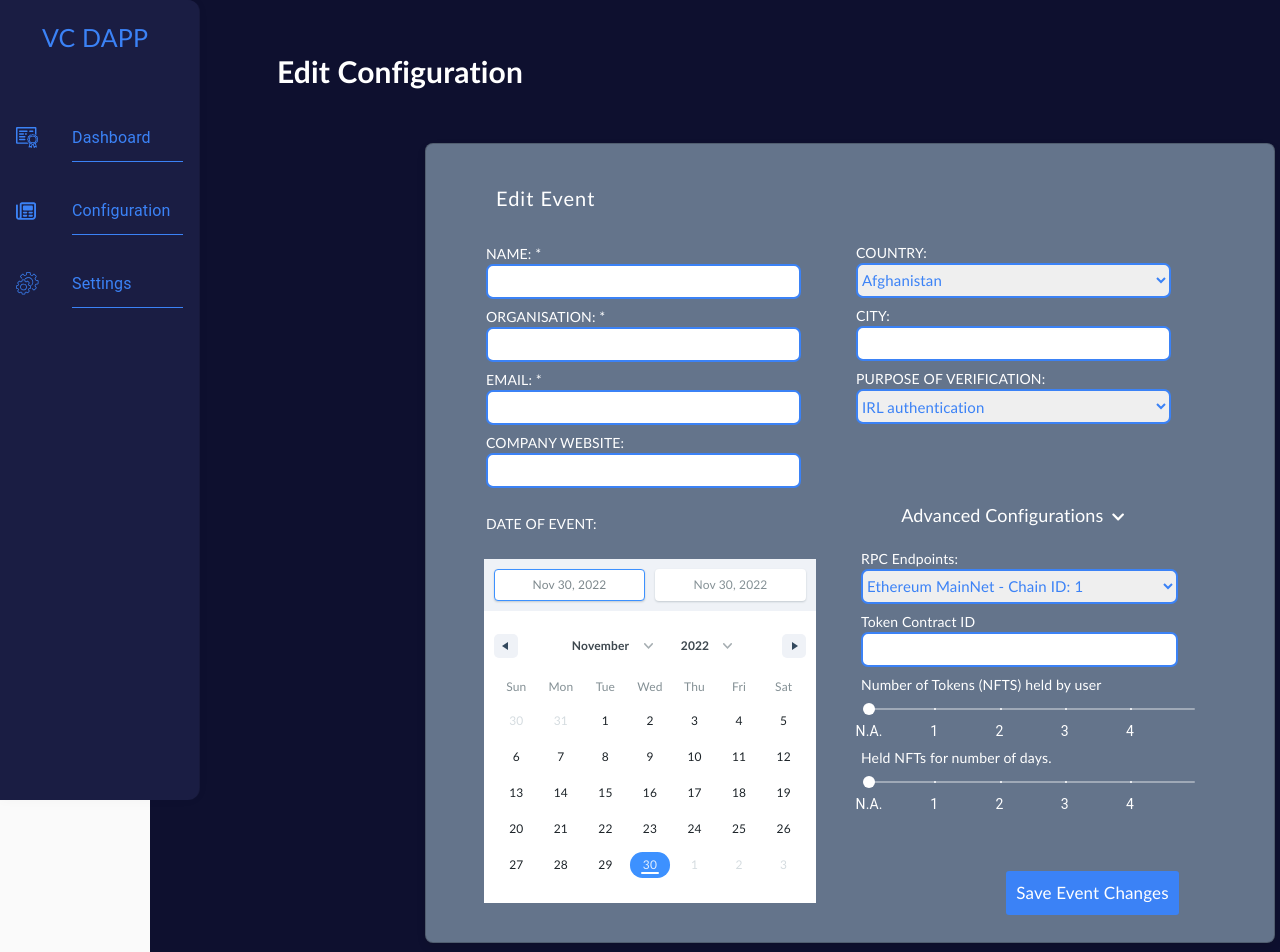
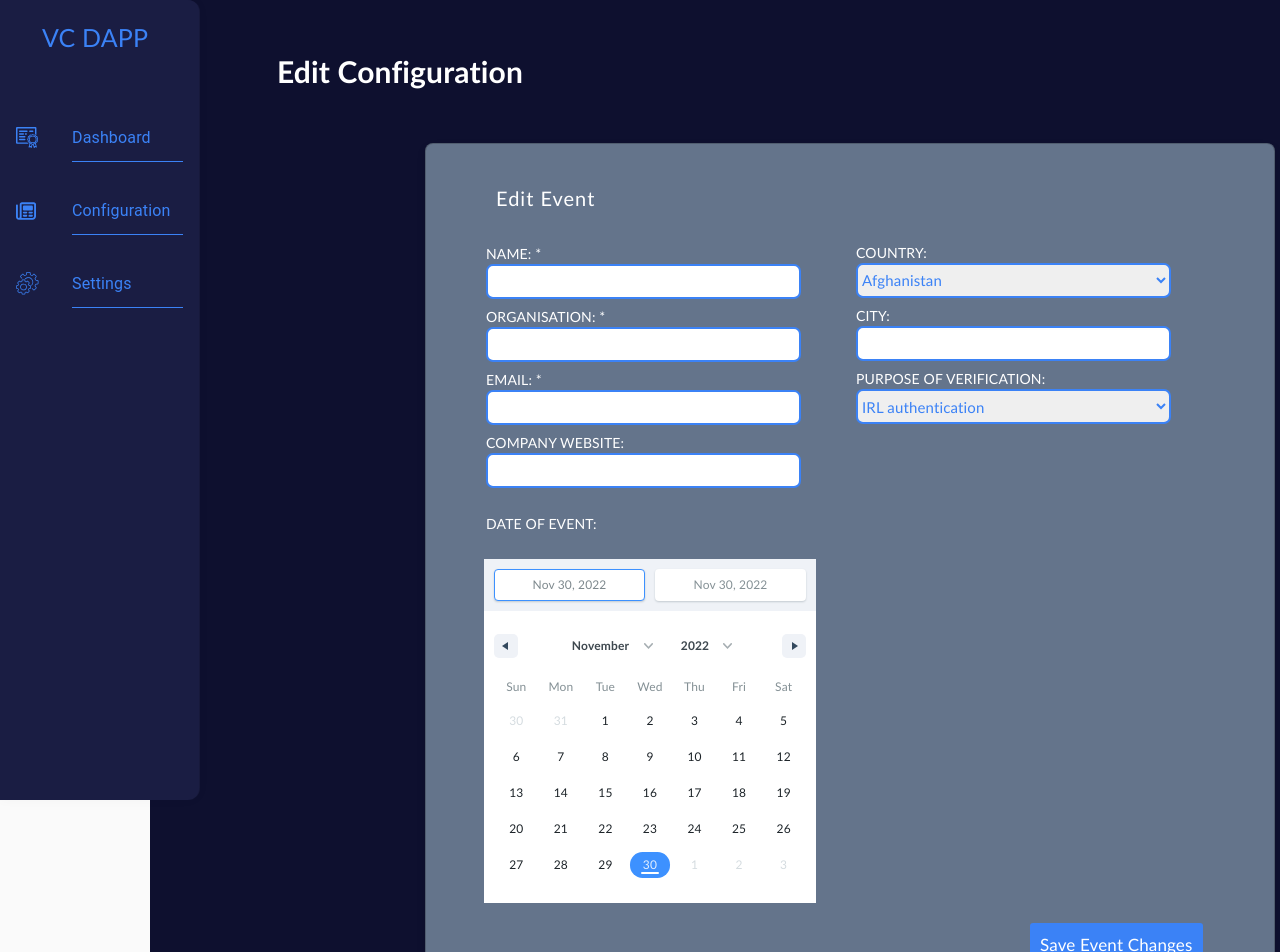
Before and after one commit to JedTrade-Associate/Verifiable-Credentials-DAPP-v4, a React (Create React App) app: page /EditConfiguration in a window 1280 px wide. Shown: the top 952 px of the page. Built offline with nearby package versions, Linux system fonts and the light colour scheme.

Commit message:
Added Input Saves and other things

```diff
--- a/src/Dashboard/Configuration.js
+++ b/src/Dashboard/Configuration.js
@@ -43,7 +43,9 @@ class Configuration extends Component {
             newRpc: '',
             newTokenContractID: '',
             numberOfTokens: '',
-            numberofDays:''
+            numberofDays:'',
+
+            openAdvancedConfig: false
 
         }
     }
@@ -83,6 +85,12 @@ class Configuration extends Component {
         this.setState({newCity: e.target.value})
       }
       else if(e.target.id === 'purposeOfVerification'){
+        if(e.target.value === 'Token-Gate Events'){
+          this.setState({openAdvancedConfig: true})
+        }
+        else{
+          this.setState({openAdvancedConfig: false})
+        }
         this.setState({newPurpose: e.target.value})
       }
       else if(e.target.id === 'RPC'){
@@ -98,30 +106,32 @@ class Configuration extends Component {
 
 
     render(){
+
         const selectionRange = {
             startDate: new Date(this.state.newStartDate),
             endDate: new Date(this.state.newEndDate),
             key: 'Selection'
           }
 
+          //hardcoded for now
           const marks = [{
             value: 0,
             label: 'N.A.'
           },
           {
-            value: 20,
+            value: 1,
             label: 1
           },
           {
-            value: 40,
+            value: 2,
             label: 2
           },
           {
-            value: 60,
+            value: 3,
             label: 3
           },
           {
-            value:80,
+            value:4,
             label: 4
           },
         ]
@@ -138,24 +148,24 @@ class Configuration extends Component {
                         <input type='text'className="nameInput" onChange={this.handleInputChanges} id='name'></input>
 
                         <p className="inputHeaders">ORGANISATION: *</p>
-                        <input type='text' className="nameInput" id='organisation'></input>
+                        <input type='text' className="nameInput" id='organisation' onChange={this.handleInputChanges}></input>
 
                         <p className="inputHeaders">EMAIL: *</p>
-                        <input type='email' className="nameInput" id='email'></input>
+                        <input type='email' className="nameInput" id='email' onChange={this.handleInputChanges}></input>
 
                         <p className="inputHeaders">COMPANY WEBSITE: </p>
-                        <input type='url' className="nameInput" id='companyWebsite'></input>
+                        <input type='url' className="nameInput" id='companyWebsite' onChange={this.handleInputChanges}></input>
 
                         <p className="inputHeaders" style={{marginLeft: '370px', marginTop: '-253px'}}>COUNTRY: </p>
-                        <select className="nameInput" id='country' style={{marginLeft: '370px'}}>
+                        <select className="nameInput" id='country' style={{marginLeft: '370px'}} onChange={this.handleInputChanges}>
                             <Countries></Countries>
                         </select>
 
                         <p className="inputHeaders" style={{marginLeft: '370px', marginTop: '0px'}}>CITY: </p>
-                        <input type='text' className="nameInput" style={{marginLeft: '370px'}} id='city'></input>
+                        <input type='text' className="nameInput" style={{marginLeft: '370px'}} id='city' onChange={this.handleInputChanges}></input>
 
                         <p className="inputHeaders" style={{marginLeft: '370px', marginTop: '0px'}}>PURPOSE OF VERIFICATION: </p>
-                        <select className="nameInput" id="purposeOfVerification" style={{marginLeft: '370px'}} >
+                        <select className="nameInput" id="purposeOfVerification" style={{marginLeft: '370px'}} onChange={this.handleInputChanges} >
                             <option value="IRL authentication">IRL authentication</option>
                             <option value="Token-Gate Events">Token-Gate Events</option>
                             <option value="Others">Others</option>
@@ -181,40 +191,48 @@ class Configuration extends Component {
                     </div> */}
 
                     <div>
+                    {this.state.openAdvancedConfig === true &&
                         <form className="thirdConfigurationForm">
-                        <p className="advancedConfigurationHeader">Advanced Configurations</p><FontAwesomeIcon icon={faChevronDown} style={{display: 'inline-block', marginLeft: '8px'}}></FontAwesomeIcon><br></br><br></br>                            <p className="inputHeaders3">RPC Endpoints: </p>
-                            <select className="advancedInput" id="RPC">
+                        <p className="advancedConfigurationHeader">Advanced Configurations</p><FontAwesomeIcon icon={faChevronDown} style={{display: 'inline-block', marginLeft: '8px'}}></FontAwesomeIcon><br></br><br></br><p className="inputHeaders3">RPC ENDPOINTS: </p>
+                            <select className="advancedInput" id="RPC" onChange={this.handleInputChanges}>
                                 <option value="EthereuemMainNet">Ethereum MainNet - Chain ID: 1</option>
                                 <option value="BinanceMainNet">Binance MainNet - Chain ID: 97 </option>
-                            </select>
+                            </select><br></br>
 
-                            <p className="inputHeaders3">Token Contract ID</p>
-                            <input type='text 'className="advancedInput" id="tokenID"></input>
-
+                            <p className="inputHeaders3">TOKEN CONTRACT ID</p>
+                            <input type='text 'className="advancedInput" id="tokenID" onChange={this.handleInputChanges}></input>
+                            <br></br>
                             <p className="inputHeaders3">Number of Tokens (NFTS) held by user</p>
                             <div className="sliderTokens">
                             <Slider
                             aria-label="Restricted values"
-                            step={20}
+                            step={null}
                             valueLabelDisplay="auto"
                             onChange={this.sliderChange}
                             marks={marks}
+                            max = {5}
+                            min = {0}
                             />
+                            {/* <input type='text' className='sliderInput'></input> */}
                             </div>
 
                             <p className="inputHeaders3">Held NFTs for number of days.</p>
                             <div className="sliderTokens">
                             <Slider
                             aria-label="Restricted values"
-                            step={20}
+                            step={null}
                             valueLabelDisplay="auto"
                             onChange={this.sliderChange2}
                             marks={marks}
+                            max = {5}
+                            min = {0}
 
                             />
                             </div>
-                            <button type="submit" className="submitBtnConfiguration" onClick={this.submitNewEvent}>Submit Event Conditions</button>
+
                         </form>
+                        }
+                        <button type="submit" className="submitBtnConfiguration" onClick={this.submitNewEvent}>Submit Event Conditions</button>
                     </div>
 
 
--- a/src/Dashboard/Dashboard.css
+++ b/src/Dashboard/Dashboard.css
@@ -72,7 +72,7 @@
 /*Configuration Section*/
 .configurationDiv{
     background-color: #0e102f;
-    height: 1200px;
+    height: 1500px;
     width: 2000px;
     margin-left: -100px;
     margin-top: -250px;
@@ -88,7 +88,7 @@
     background-color: #64748b;
     color: white;
     border: 1px solid rgba(0,0,0,0.2);
-    height: 800px;
+    height: 900px;
     border-radius: 8px;
     display: inline-block;
 }
@@ -185,15 +185,16 @@
 .thirdConfigurationForm{
     margin-left: 395px;
     margin-top: -400px;
+    position: absolute;
 }
 .advancedConfigurationHeader{
     font-size: 18px;
     display: inline-block;
-    margin-left: -70px;
+    margin-left: 80px;
 }
 .advancedInput{
     border-radius: 7px;
-    width: 70%;
+    width: 110%;
     height: 35px;
     border:2px solid #3b82f6;
     margin-bottom: 8px;
@@ -205,7 +206,7 @@
 .advancedInput:focus{
     outline: none !important;
     border-radius: 7px;
-    width:70%;
+    width:110%;
     height: 35px;
     border:2px solid ;
     margin-bottom: 8px;
@@ -219,7 +220,7 @@
     margin-left: 40px;
 }
 .sliderTokens{
-    width: 80%;
+    width: 70%;
     color: #3b82f6;
     margin-left: 30px;
 }
@@ -229,8 +230,19 @@
     font-size: 17px;
     padding: 10px;
     border-radius: 3px;
-    margin-top: 50px;
-    margin-left: 90px;
+    margin-top: 00px;
+    position: absolute;
+    margin-left: 130px;
+}
+.editEventChanges{
+    background-color: #3b82f6;
+    color: white;
+    font-size: 17px;
+    padding: 10px;
+    border-radius: 3px;
+    margin-top: 20px;
+    position: absolute;
+    margin-left: 180px;
 }
 .DateRangePicker{
     margin-left: -460px;
@@ -243,7 +255,7 @@
 
 .sliderTokens .MuiSlider-root{
     color: white;
-    width: 90%;
+    width: 150%;
 }
 
 
--- a/src/Dashboard/Dashboard.js
+++ b/src/Dashboard/Dashboard.js
@@ -13,6 +13,7 @@ class Dashboard extends Component {
         super(props);
         this.state = {
             mounted: false,
+            //hardcoded for now
             allEvents: [
                 {eventName: 'Hariths Birthday', VerificationCode: '123456', numberOfAttendees: 23},
                 {eventName: 'Ruixuan Birthday', VerificationCode: '313112', numberOfAttendees: 12},
--- a/src/Dashboard/EditConfiguration.js
+++ b/src/Dashboard/EditConfiguration.js
@@ -30,10 +30,26 @@ class EditConfiguration extends Component {
     constructor(props) {
         super(props);
         this.state = {
-            startDate: new Date(),
-            endDate: new Date(),
+            // startDate: new Date(),
+            // endDate: new Date(),
 
             value:this.props.location.state,
+
+            editName: '',
+            editOrg: '',
+            editEmail: '',
+            editCompanyWeb: '',
+            editCountry: '',
+            editCity: '',
+            editPurpose: '',
+            editStartDate: new Date(),
+            editEndDate: new Date(),
+            editRpc: '',
+            editTokenContractID: '',
+            numberOfTokens: '',
+            numberofDays:'',
+
+            openAdvancedConfig: false
 
         }
     }
@@ -43,39 +59,83 @@ class EditConfiguration extends Component {
     }
 
     handleSelect = (ranges) => {
-        this.setState({startDate: ranges.Selection.startDate, endDate: ranges.Selection.endDate})
+        this.setState({editStartDate: ranges.Selection.startDate, editEndDate: ranges.Selection.endDate})
     }
-    sliderChange = () => {
-        console.log('Calling Slider Change Func')
+    sliderChange = (event, value) => {
+      this.setState({numberOfTokens: value})
+    }
+    sliderChange2 = (event, value) =>{
+      this.setState({numberofDays: value})
+    }
+
+    handleInputChanges = (e) => {
+      if(e.target.id === 'name'){
+        this.setState({editName: e.target.value})
+      }
+      else if(e.target.id === 'organisation'){
+        this.setState({editOrg: e.target.value})
+      }
+      else if(e.target.id === 'email'){
+        this.setState({editEmail: e.target.value})
+      }
+      else if(e.target.id === 'companyWebsite'){
+        this.setState({editCompanyWeb: e.target.value})
+      }
+
+      else if(e.target.id === 'country'){
+        this.setState({editCountry: e.target.value})
+      }
+      else if(e.target.id === 'city'){
+        this.setState({editCity: e.target.value})
+      }
+      else if(e.target.id === 'purposeOfVerification'){
+        if(e.target.value === 'Token-Gate Events'){
+          this.setState({openAdvancedConfig: true})
+        }
+        else{
+          this.setState({openAdvancedConfig: false})
+        }
+        this.setState({editPurpose: e.target.value})
+      }
+      else if(e.target.id === 'RPC'){
+        this.setState({editRpc: e.target.value})
+      }
+      else if(e.target.id === 'tokenID'){
+        this.setState({editTokenContractID: e.target.value})
+      }
+    }
+    submitEditEvent = () => {
+
     }
     render(){
 
         const { state } = this.props.location;
 
         const selectionRange = {
-            startDate: new Date(this.state.startDate),
-            endDate: new Date(this.state.endDate),
+            startDate: new Date(this.state.editStartDate),
+            endDate: new Date(this.state.editEndDate),
             key: 'Selection'
           }
 
+          //hardcoded for now
           const marks = [{
             value: 0,
             label: 'N.A.'
           },
           {
-            value: 20,
+            value:1,
             label: 1
           },
           {
-            value: 40,
+            value:2,
             label: 2
           },
           {
-            value: 60,
+            value: 3,
             label: 3
           },
           {
-            value:80,
+            value:4,
             label: 4
           },
         ]
@@ -88,28 +148,28 @@ class EditConfiguration extends Component {
 
                     <form className="configurationForm">
 
-                        <p className="inputHeaders">NAME: * </p>
-                        <input type='text'className="nameInput"></input>
+                    <p className="inputHeaders">NAME: * </p>
+                        <input type='text'className="nameInput" onChange={this.handleInputChanges} id='name'></input>
 
                         <p className="inputHeaders">ORGANISATION: *</p>
-                        <input type='text' className="nameInput"></input>
+                        <input type='text' className="nameInput" id='organisation' onChange={this.handleInputChanges}></input>
 
                         <p className="inputHeaders">EMAIL: *</p>
-                        <input type='email' className="nameInput"></input>
+                        <input type='email' className="nameInput" id='email' onChange={this.handleInputChanges}></input>
 
                         <p className="inputHeaders">COMPANY WEBSITE: </p>
-                        <input type='url' className="nameInput"></input>
+                        <input type='url' className="nameInput" id='companyWebsite' onChange={this.handleInputChanges}></input>
 
                         <p className="inputHeaders" style={{marginLeft: '370px', marginTop: '-253px'}}>COUNTRY: </p>
-                        <select className="nameInput" style={{marginLeft: '370px'}}>
+                        <select className="nameInput" id='country' style={{marginLeft: '370px'}} onChange={this.handleInputChanges}>
                             <Countries></Countries>
                         </select>
 
                         <p className="inputHeaders" style={{marginLeft: '370px', marginTop: '0px'}}>CITY: </p>
-                        <input type='text' className="nameInput" style={{marginLeft: '370px'}}></input>
+                        <input type='text' className="nameInput" style={{marginLeft: '370px'}} id='city' onChange={this.handleInputChanges}></input>
 
                         <p className="inputHeaders" style={{marginLeft: '370px', marginTop: '0px'}}>PURPOSE OF VERIFICATION: </p>
-                        <select className="nameInput" id="purposeOfVerification" style={{marginLeft: '370px'}}>
+                        <select className="nameInput" id="purposeOfVerification" style={{marginLeft: '370px'}} onChange={this.handleInputChanges} >
                             <option value="IRL authentication">IRL authentication</option>
                             <option value="Token-Gate Events">Token-Gate Events</option>
                             <option value="Others">Others</option>
@@ -135,24 +195,28 @@ class EditConfiguration extends Component {
                     </div> */}
 
                     <div>
+                      {this.state.openAdvancedConfig === true &&
                         <form className="thirdConfigurationForm">
                         <p className="advancedConfigurationHeader">Advanced Configurations</p><FontAwesomeIcon icon={faChevronDown} style={{display: 'inline-block', marginLeft: '8px'}}></FontAwesomeIcon><br></br><br></br>                            <p className="inputHeaders3">RPC Endpoints: </p>
-                            <select className="advancedInput">
+                        <select className="advancedInput" id="RPC" onChange={this.handleInputChanges}>
                                 <option value="EthereuemMainNet">Ethereum MainNet - Chain ID: 1</option>
                                 <option value="BinanceMainNet">Binance MainNet - Chain ID: 97 </option>
-                            </select>
+                            </select><br></br>
 
                             <p className="inputHeaders3">Token Contract ID</p>
-                            <input type='text 'className="advancedInput"></input>
+                            <input type='text 'className="advancedInput" id="tokenID" onChange={this.handleInputChanges}></input>
+                            <br></br>
 
                             <p className="inputHeaders3">Number of Tokens (NFTS) held by user</p>
                             <div className="sliderTokens">
                             <Slider
                             aria-label="Restricted values"
-                            step={20}
+                            step={null}
                             valueLabelDisplay="auto"
                             onChange={this.sliderChange}
                             marks={marks}
+                            max = {5}
+                            min = {0}
                             />
                             </div>
 
@@ -160,14 +224,18 @@ class EditConfiguration extends Component {
                             <div className="sliderTokens">
                             <Slider
                             aria-label="Restricted values"
-                            step={20}
+                            step={null}
                             valueLabelDisplay="auto"
                             onChange={this.sliderChange}
                             marks={marks}
+                            max = {5}
+                            min = {0}
                             />
                             </div>
-                            <button type="submit" className="submitBtnConfiguration">Save Event Changes</button>
+
                         </form>
+                      }
+                        <button type="submit" className="editEventChanges" onClick={this.submitEditEvent}>Save Event Changes</button>
                     </div>
 
 
```
